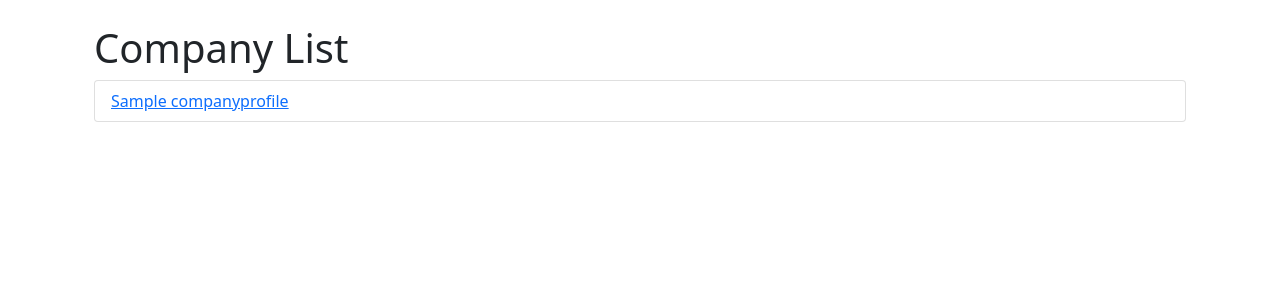
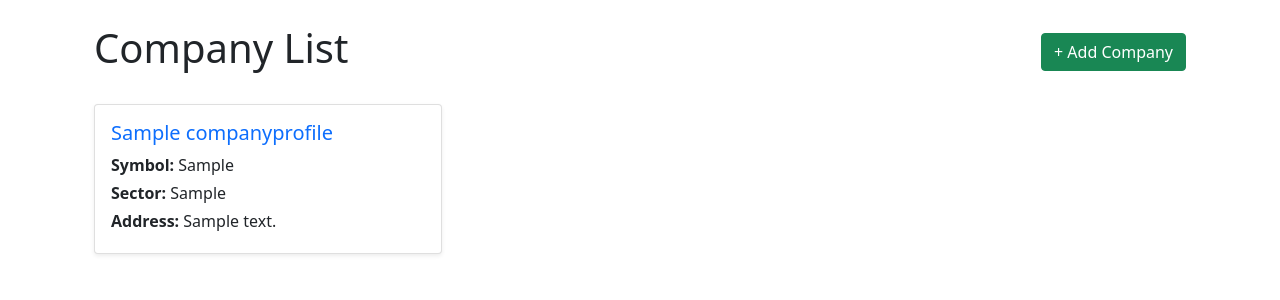
Before and after one commit to Dipesh-Ghimire/nepse-stock-scrapers, a Django app: page / in a window 1280 px wide. Shown: the part 56-356 px from the top of the page. Run offline with Django 5.2, Linux system fonts and the light colour scheme; tables that the repository leaves empty hold one stand-in row (values such as "Sample post").

Commit message:
form to add new company profile

```diff
--- a/stockmarket/stocks/templates/stocks/company_list.html
+++ b/stockmarket/stocks/templates/stocks/company_list.html
@@ -2,13 +2,29 @@
 
 {% block content %}
 <div class="container mt-4">
-    <h1>Company List</h1>
-    <ul class="list-group">
+    <div class="d-flex justify-content-between align-items-center mb-4">
+        <h1>Company List</h1>
+        <a href="{% url 'company_create' %}" class="btn btn-success">
+            + Add Company
+        </a>
+    </div>
+    <div class="row row-cols-1 row-cols-md-2 row-cols-lg-3 g-4">
         {% for company in companies %}
-        <li class="list-group-item">
-            <a href="{% url 'company_detail' company.id %}">{{ company.name }}</a>
-        </li>
+        <div class="col">
+            <div class="card h-100 shadow-sm">
+                <div class="card-body">
+                    <h5 class="card-title">
+                        <a href="{% url 'company_detail' company.id %}" class="text-decoration-none">
+                            {{ company.name }}
+                        </a>
+                    </h5>
+                    <p class="card-text mb-1"><strong>Symbol:</strong> {{ company.symbol }}</p>
+                    <p class="card-text mb-1"><strong>Sector:</strong> {{ company.sector }}</p>
+                    <p class="card-text mb-1"><strong>Address:</strong> {{ company.address }}</p>
+                </div>
+            </div>
+        </div>
         {% endfor %}
-    </ul>
+    </div>
 </div>
 {% endblock %}
--- a/stockmarket/stocks/urls.py
+++ b/stockmarket/stocks/urls.py
@@ -8,6 +8,7 @@ urlpatterns = [
 
     path('company/<int:id>/', views.company_detail, name='company_detail'),
     path('company/<int:id>/news/', views.company_news, name='company_news'),
+    path('companies/create/', views.company_create, name='company_create'),
 
     path('company/<int:id>/price-history/', views.price_history, name='price_history'),
     path('news/', views.company_news_list, name='company_news_list'),
--- a/stockmarket/stocks/views.py
+++ b/stockmarket/stocks/views.py
@@ -1,7 +1,9 @@
 import pandas as pd
 from statsmodels.tsa.arima.model import ARIMA
-from django.shortcuts import render
+from django.shortcuts import render,redirect
 from django.http import JsonResponse
+
+from .forms import CompanyProfileForm
 
 from .models import CompanyNews, CompanyProfile, PriceHistory
 from .scrapers.scrape_prices import scrape_company_price_history
@@ -111,3 +113,13 @@ def scrape_company_prices(request, id):
         return JsonResponse({'message': 'Company not found.'}, status=404)
     except Exception as e:
         return JsonResponse({'message': f'Error occurred: {str(e)}'}, status=500)
+
+def company_create(request):
+    if request.method == 'POST':
+        form = CompanyProfileForm(request.POST)
+        if form.is_valid():
+            form.save()
+            return redirect('company_list')
+    else:
+        form = CompanyProfileForm()
+    return render(request, 'stocks/company_form.html', {'form': form})
```
Also changed, not shown: stockmarket/stocks/forms.py (added, +8 -0 lines), stockmarket/stocks/templates/stocks/company_form.html (added, +19 -0 lines).
